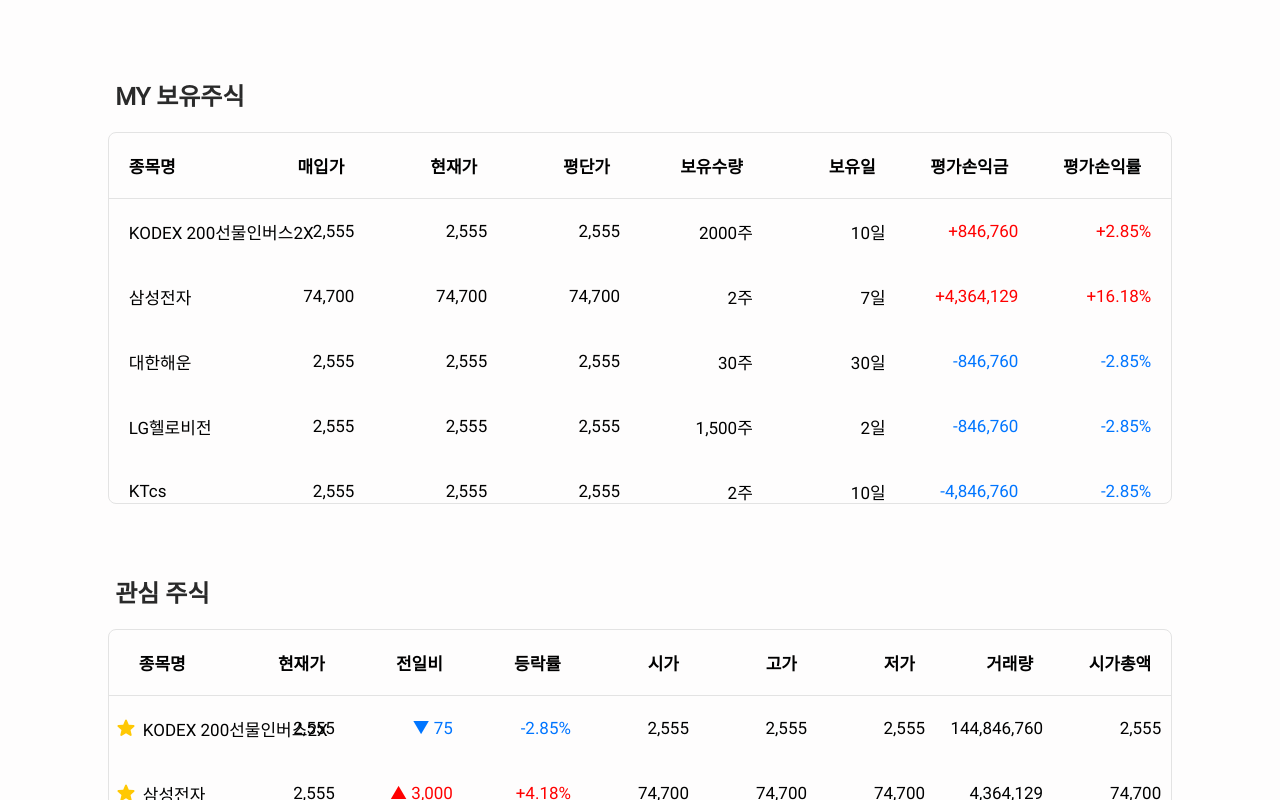
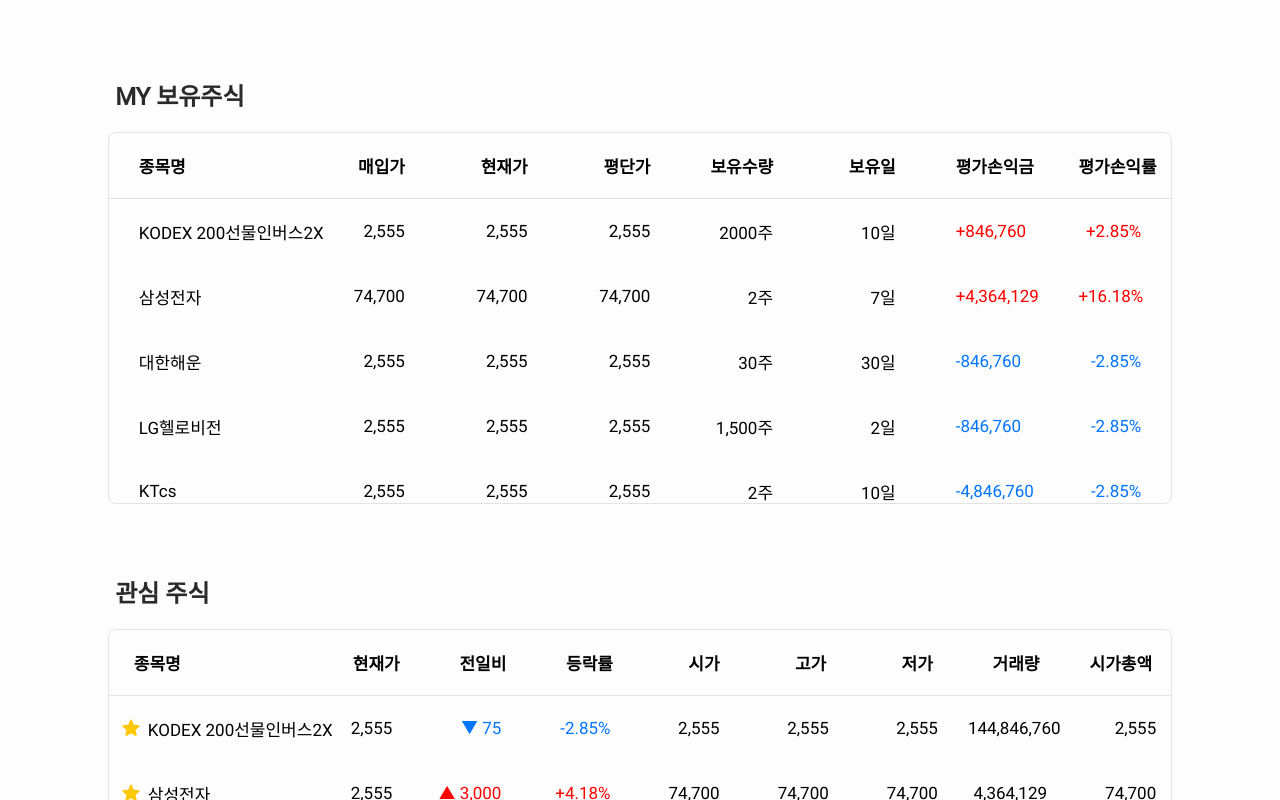
Before and after one commit to yujeongFE/Tusori_Frontend, a React (Create React App) app: page /mypage in a window 1280 px wide. Shown: the part 500-1300 px from the top of the page. Built offline with nearby package versions, Linux system fonts and the light colour scheme; a web font is replaced by a local one.

Commit message:
fix: 행 간격 조정

```diff
--- a/src/components/InterestedStocksTable.tsx
+++ b/src/components/InterestedStocksTable.tsx
@@ -33,17 +33,6 @@
   text-align: ${({ isFirst }) => (isFirst ? "left" : "right")};
 `;
 
-const StyledTh = styled.th<{ isFirst: boolean }>`
-  padding: 20px 30px;
-  padding-right: ${({ isFirst }) => (isFirst ? "60px" : "20px")};
-  position: sticky;
-  top: 0;
-  background-color: inherit;
-  word-wrap: break-word;
-  white-space: nowrap;
-  ${alignStyle}
-`;
-
 const colorStyle = (data: string | number) => {
   if (typeof data === "string") {
     if (data.startsWith("+") || data.startsWith("▲")) {
@@ -55,13 +44,24 @@
   return "";
 };
 
+const StyledTh = styled.th<{ isFirst: boolean }>`
+  padding: 20px 25px;
+  position: sticky;
+  top: 0;
+  z-index: 10;
+  word-wrap: break-word;
+  white-space: nowrap;
+  width: ${({ isFirst }) => (isFirst ? "15%" : "calc(85% / (headers.length - 1))")}; // headers.length는 헤더의 총 열 수를 나타냅니다.
+  ${alignStyle}
+`;
+
 const StyledTd = styled.td<{ isFirst: boolean; cellData: string | number }>`
-  padding: 20px 10px;
-  padding-right: ${({ isFirst }) => (isFirst ? "60px" : "10px")};
+  padding: 20px 15px;
   word-wrap: break-word;
   white-space: nowrap;
   ${alignStyle}
   ${({ cellData }) => colorStyle(cellData)}
+  width: ${({ isFirst }) => (isFirst ? "15%" : "calc(85% / (headers.length - 1))")}; // headers.length는 헤더의 총 열 수를 나타냅니다.
 `;
 
 const FirstColumnContent = styled.div`
--- a/src/components/MypageTable.tsx
+++ b/src/components/MypageTable.tsx
@@ -27,21 +27,8 @@
   table-layout: fixed;
 `;
 
-const StyledThead = styled.thead``;
-
 const alignStyle = css<{ isFirst: boolean }>`
   text-align: ${({ isFirst }) => (isFirst ? "left" : "right")};
-`;
-
-const StyledTh = styled.th<{ isFirst: boolean }>`
-  padding: 20px;
-  padding-right: ${({ isFirst }) => (isFirst ? "50px" : "30px")};
-  position: sticky;
-  top: 0;
-  background-color: inherit;
-  word-wrap: break-word;
-  white-space: nowrap;
-  ${alignStyle}
 `;
 
 const colorStyle = (data: string | number) => {
@@ -55,13 +42,24 @@
   return "";
 };
 
+const StyledTh = styled.th<{ isFirst: boolean }>`
+  padding: 20px 30px;
+  position: sticky;
+  top: 0;
+  z-index: 10;
+  word-wrap: break-word;
+  white-space: nowrap;
+  width: ${({ isFirst }) => (isFirst ? "13.5%" : "calc(86.5% / (headers.length - 1))")}; // headers.length는 헤더의 총 열 수를 나타냅니다.
+  ${alignStyle}
+`;
+
 const StyledTd = styled.td<{ isFirst: boolean; cellData: string | number }>`
-  padding: 20px;
-  padding-right: ${({ isFirst }) => (isFirst ? "50px" : "20px")};
+  padding: 20px 30px;
   word-wrap: break-word;
   white-space: nowrap;
   ${alignStyle}
   ${({ cellData }) => colorStyle(cellData)}
+  width: ${({ isFirst }) => (isFirst ? "13.5%" : "calc(86.5% / (headers.length - 1))")}; // headers.length는 헤더의 총 열 수를 나타냅니다.
 `;
 
 const MypageTable: React.FC<TableProps> = ({ headers, data }: TableProps) => {
@@ -69,7 +67,7 @@
     <TableContainer>
       <TableHeader>
         <StyledTable>
-          <StyledThead>
+          <thead>
             <tr>
               {headers.map((header, index) => (
                 <StyledTh key={index} isFirst={index === 0}>
@@ -77,7 +75,7 @@
                 </StyledTh>
               ))}
             </tr>
-          </StyledThead>
+          </thead>
         </StyledTable>
       </TableHeader>
       <ScrollBar>
```
